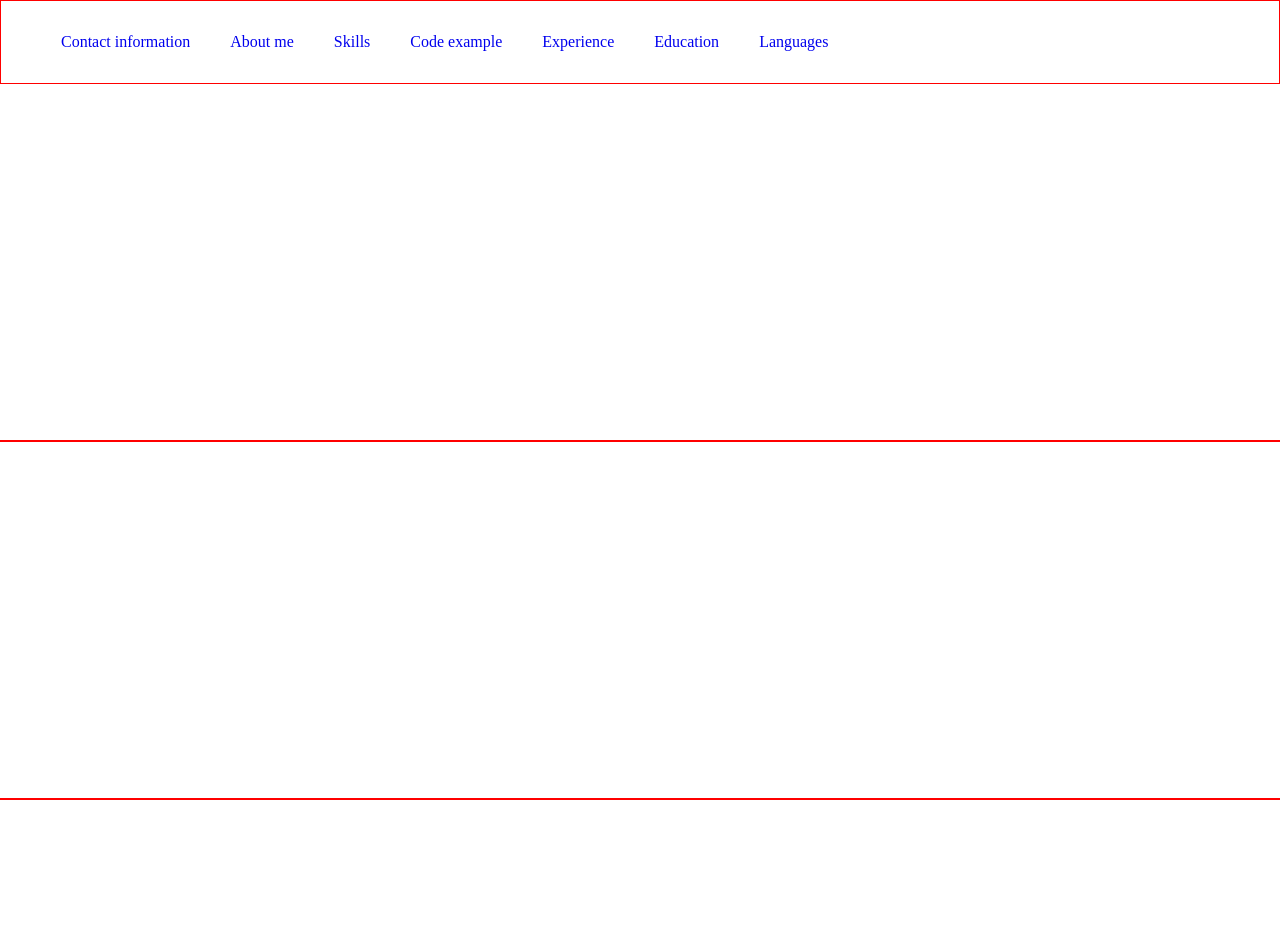
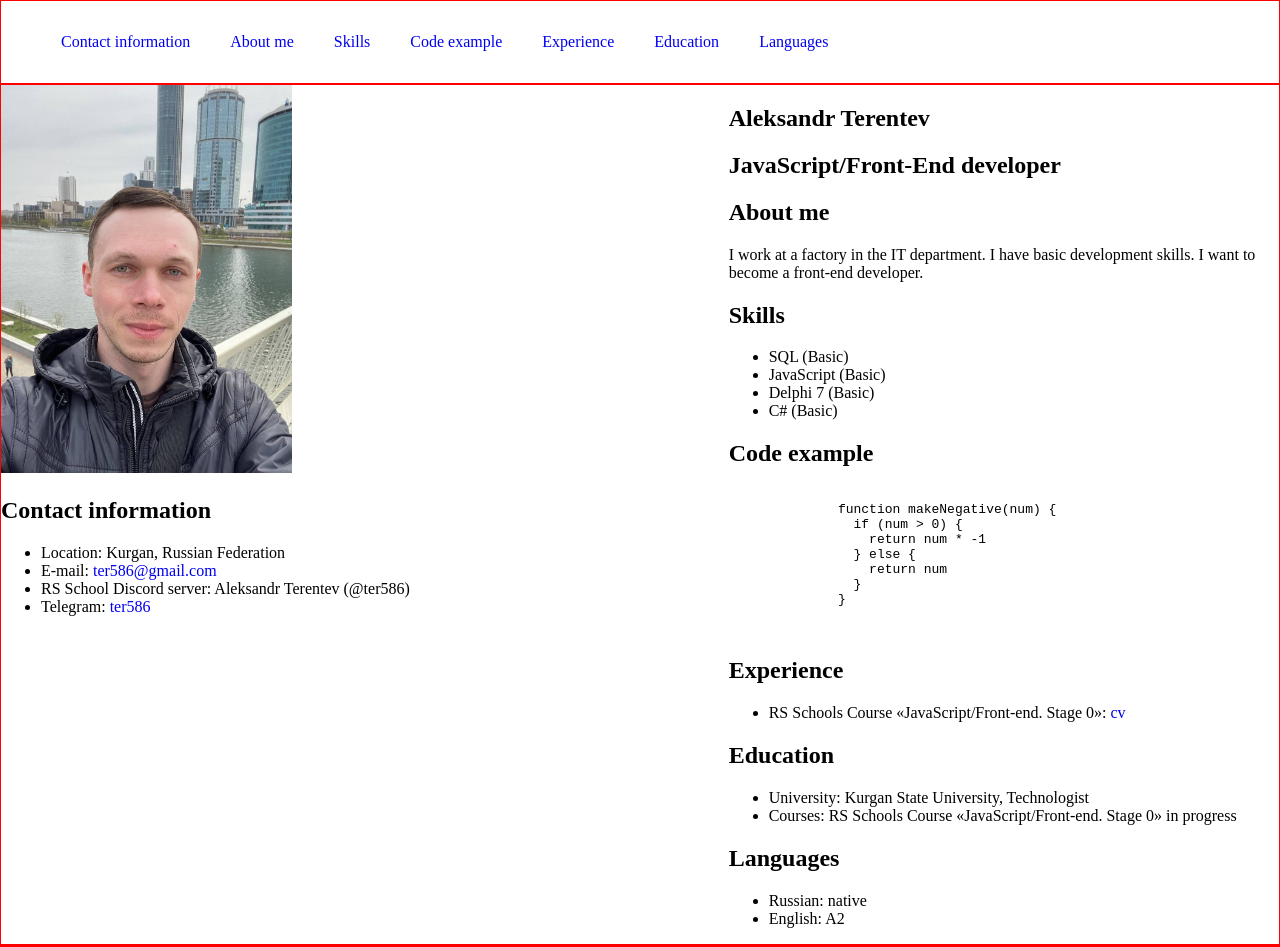
Before and after one commit to ter586/rsschool-cv, a plain HTML site: page index.html in a window 1280 px wide. Before the commit the page ends 800 px from the top, so only its background shows below. Drawn offline with Linux system fonts and the light colour scheme.

Commit message:
feat: layout of the main block

```diff
--- a/index.html
+++ b/index.html
@@ -38,8 +38,121 @@
     </div>
   </header>
   <main class="main">
-    <div class="container">
-
+    <div class="container main-container">
+      <div class="main-container-left-column">
+        <section class="section">
+          <img class="avatar" src="./assets/img/main_photo.jpg" alt="my-photo">
+        </section>
+        <section class="section" id="contact-information">
+          <header class="section-title">
+            <h2>Contact information</h2>
+            <ul class="contact-list">
+              <li class="contact-item">
+                Location: Kurgan, Russian Federation
+              </li>
+              <li class="contact-item">
+                E-mail:
+                <a href="mailto:ter586@gmail.com" class="link" target="_blank">ter586@gmail.com</a>
+              </li>
+              <li class="contact-item">
+                RS School Discord server: Aleksandr Terentev (@ter586)
+              </li>
+              <li class="contact-item">
+                Telegram:
+                <a href="https://t.me/ter586" class="link" target="_blank">ter586</a>
+              </li>
+            </ul>
+          </header>
+        </section>
+      </div>
+      <div class="main-container-right-column">
+        <section class="section">
+          <header class="section-title">
+            <h1>Aleksandr Terentev</h1>
+          </header>
+          <h2>JavaScript/Front-End developer</h2>
+        </section>
+        <section class="section" id="about-me">
+          <header class="section-title">
+            <h2>About me</h2>
+          </header>
+          <p>
+            I work at a factory in the IT department. I have basic development skills. I want to become a front-end developer.
+          </p>
+        </section>
+        <section class="section" id="skills">
+          <header class="section-title">
+            <h2>Skills</h2>
+            <ul class="skill-list">
+              <li class="skill-item">
+                SQL (Basic)
+              </li>
+              <li class="skill-item">
+                JavaScript (Basic)
+              </li>
+              <li class="skill-item">
+                Delphi 7 (Basic)
+              </li>
+              <li class="skill-item">
+                C# (Basic)
+              </li>
+            </ul>
+          </header>
+        </section>
+        <section class="section" id="code-example">
+          <header class="section-title">
+            <h2>Code example</h2>
+          </header>
+          <pre>
+            <code>
+              function makeNegative(num) {
+                if (num > 0) {
+                  return num * -1
+                } else {
+                  return num
+                }
+              }
+            </code>
+          </pre>
+        </section>
+        <section class="section" id="experience">
+          <header class="section-title">
+            <h2>Experience</h2>
+          </header>
+          <ul class="experience-list">
+            <li class="experience-item">
+              RS Schools Course «JavaScript/Front-end. Stage 0»:
+              <a href="https://github.com/ter586/rsschool-cv" class="link" target="_blank">cv</a>
+            </li>
+          </ul>
+        </section>
+        <section class="section" id="education">
+          <header class="section-title">
+            <h2>Education</h2>
+          </header>
+          <ul class="education-list">
+            <li class="education-item">
+              University: Kurgan State University, Technologist
+            </li>
+            <li class="education-item">
+              Courses: RS Schools Course «JavaScript/Front-end. Stage 0» in progress
+            </li>
+          </ul>
+        </section>
+        <section class="section" id="languages">
+          <header class="section-title">
+            <h2>Languages</h2>
+          </header>
+          <ul class="languages-list">
+            <li class="languages-item">
+              Russian: native
+            </li>
+            <li class="languages-item">
+              English: A2
+            </li>
+          </ul>
+        </section>
+      </div>
     </div>
   </main>
   <footer class="main-footer">
--- a/style.css
+++ b/style.css
@@ -44,3 +44,14 @@
 .link {
   text-decoration: none;
 }
+
+.avatar {
+  width: 40%;
+}
+
+.main-container {
+  display: flex;
+  flex-direction: row;
+  justify-content: space-between;
+  align-items: flex-start;
+}
```
